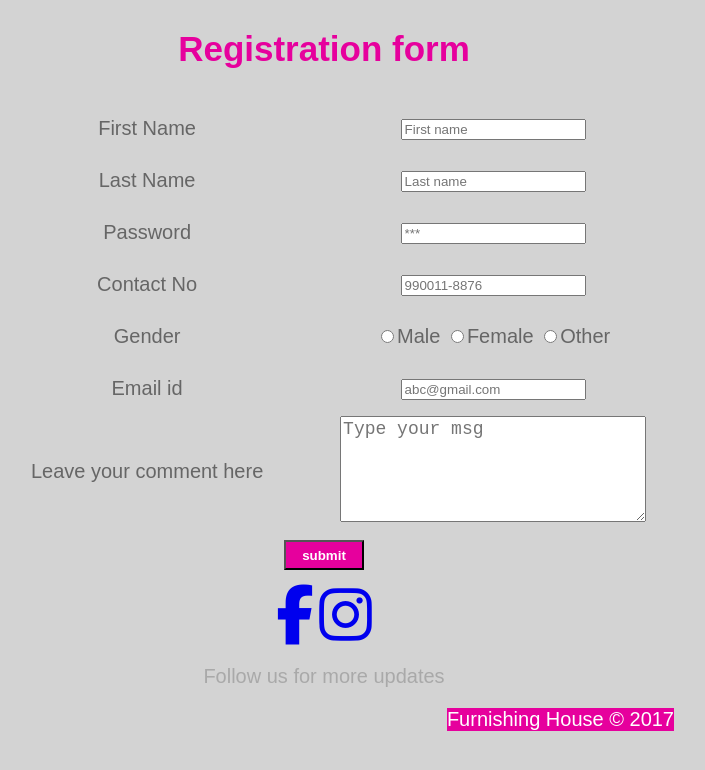
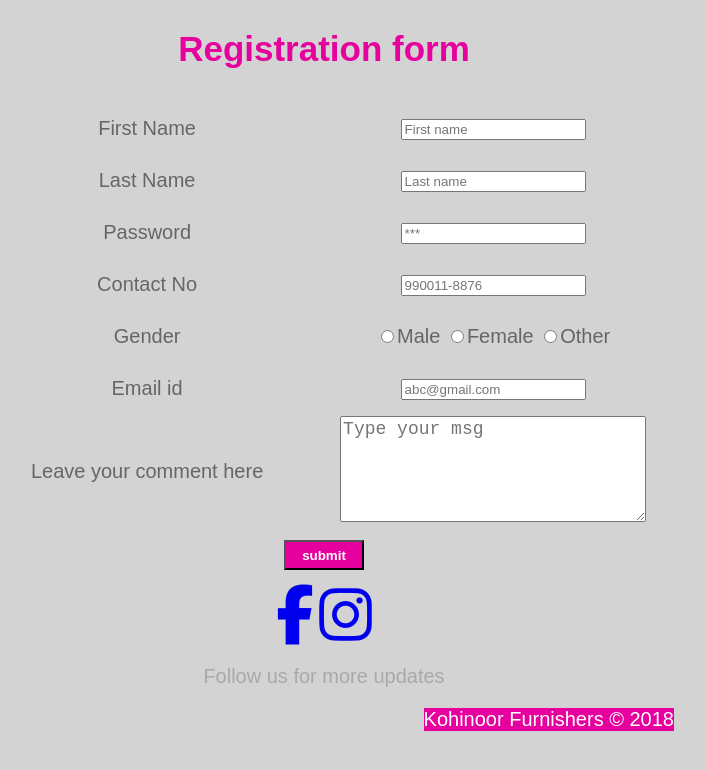
Before and after one commit to Prabhleen1398/Prabhleen1398.github.io, a plain HTML site: page Regform.html in a window 1280 px wide. Shown: the whole page, without its empty margins (316-1021 px from the left). Drawn offline with Linux system fonts and the light colour scheme; files whose address does not match are found by name.

Commit message:
Update Regform.html

```diff
--- a/Regform.html
+++ b/Regform.html
@@ -84,7 +84,7 @@
   <p>Follow us for more updates</p>
 </footer>
     <footer id="footer">
-     <div class="footer2">Furnishing House &copy; 2017</div>
+     <div class="footer2">Kohinoor Furnishers &copy; 2018</div>
  </footer>
 
   </div>
```
